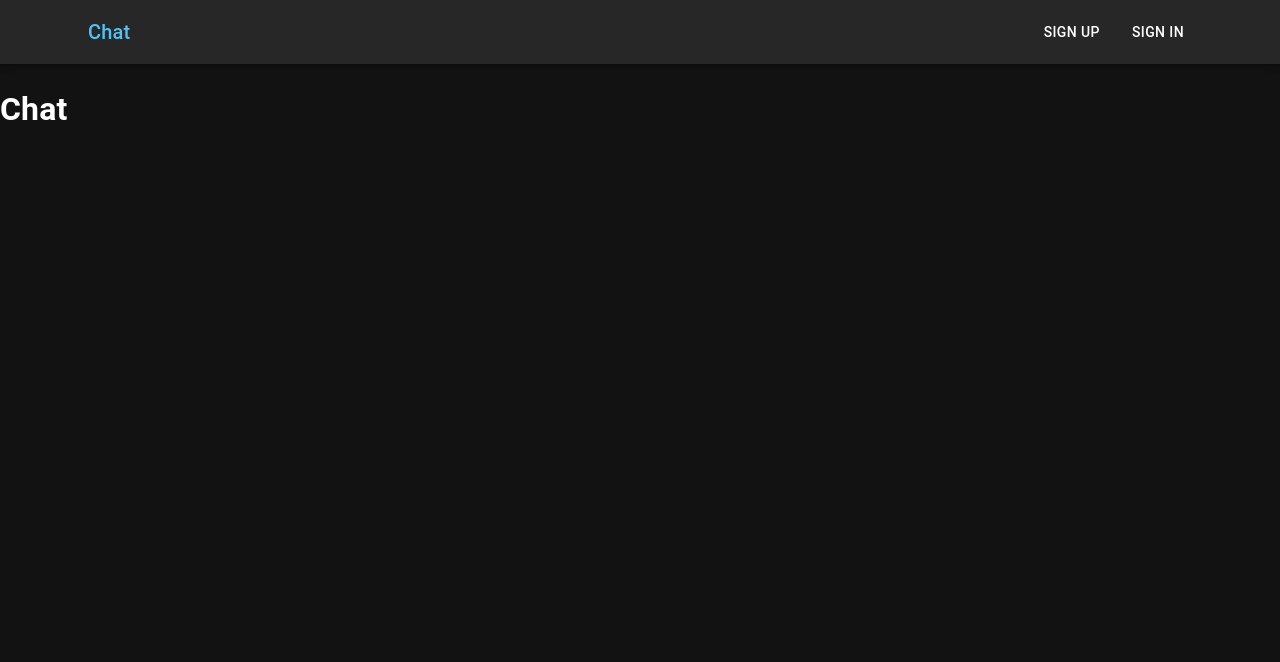
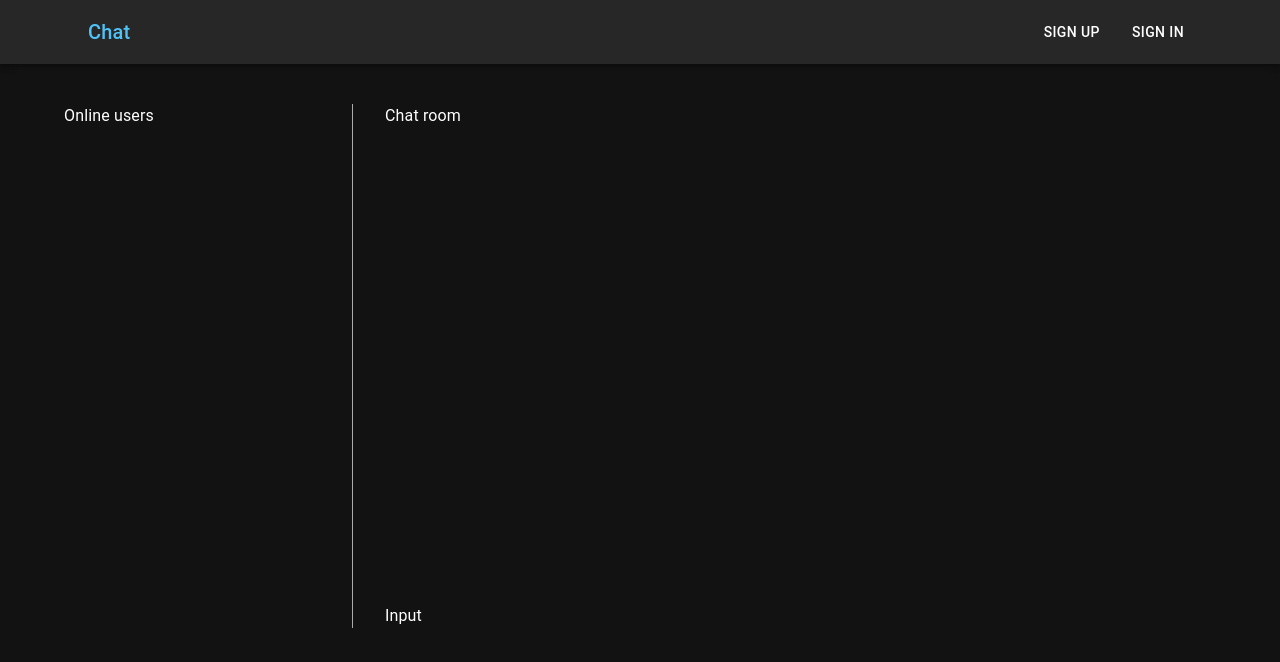
Before and after one commit to arnasir505/homework92, a React (Vite) app in the folder frontend/: page / in a window 1280 px wide. Shown: the top 662 px of the page. Built offline with nearby package versions, Linux system fonts and the light colour scheme; no server answers.

Commit message:
Create chat skeleton

```diff
--- a/frontend/src/App.tsx
+++ b/frontend/src/App.tsx
@@ -3,6 +3,7 @@ import Appbar from './components/Appbar/Appbar';
 import Register from './containers/Register/Register';
 import Login from './containers/Login/Login';
 import { Typography } from '@mui/material';
+import Chat from './containers/Chat/Chat';
 
 const App = () => {
   return (
@@ -12,7 +13,7 @@ const App = () => {
       </header>
       <main>
         <Routes>
-          <Route path='/' element={<h1>Chat</h1>} />
+          <Route path='/' element={<Chat />} />
           <Route path='/register' element={<Register />} />
           <Route path='/login' element={<Login />} />
           <Route
--- a/frontend/src/components/Appbar/UserMenu.tsx
+++ b/frontend/src/components/Appbar/UserMenu.tsx
@@ -2,7 +2,7 @@ import React, { useState } from 'react';
 import { User } from '../../types';
 import { useAppDispatch, useAppSelector } from '../../app/hooks';
 import { selectLogoutLoading } from '../../store/users/usersSlice';
-import { logout } from '../../store/users/usersThunk';
+import { logout } from '../../store/users/usersThunks';
 import {
   Avatar,
   Button,
--- a/frontend/src/constants.ts
+++ b/frontend/src/constants.ts
@@ -1,4 +1,5 @@
 export const apiUrl = 'http://localhost:8000';
+export const wsApiUrl = 'ws://localhost:8000/chat';
 export const GOOGLE_CLIENT_ID = import.meta.env[
   'VITE_GOOGLE_CLIENT_ID'
 ] as string;
--- /dev/null
+++ b/frontend/src/containers/Chat/Chat.tsx
@@ -0,0 +1,36 @@
+import { Container, Grid } from '@mui/material';
+import React, { useEffect, useRef, useState } from 'react';
+import { wsApiUrl } from '../../constants';
+
+const Chat: React.FC = () => {
+  const [messageText, setMessageText] = useState('');
+  const ws = useRef<WebSocket | null>(null);
+
+  useEffect(() => {
+    ws.current = new WebSocket(wsApiUrl);
+  }, []);
+
+  return (
+    <Container>
+      <Grid container sx={{ py: 5 }}>
+        <Grid item xs={12} sm={3}>
+          Online users
+        </Grid>
+        <Grid
+          item
+          xs={12}
+          sm={9}
+          container
+          sx={{ flexDirection: 'column', borderLeft: '1px solid #aaa', pl: 4 }}
+        >
+          <Grid item sx={{ height: '500px' }}>
+            Chat room
+          </Grid>
+          <Grid item>Input</Grid>
+        </Grid>
+      </Grid>
+    </Container>
+  );
+};
+
+export default Chat;
--- a/frontend/src/containers/Login/Login.tsx
+++ b/frontend/src/containers/Login/Login.tsx
@@ -6,7 +6,7 @@ import {
   selectLoginError,
   selectLoginLoading,
 } from '../../store/users/usersSlice';
-import { login, loginWithGoogle } from '../../store/users/usersThunk';
+import { login, loginWithGoogle } from '../../store/users/usersThunks';
 import LockOpenIcon from '@mui/icons-material/LockOpen';
 import { LoadingButton } from '@mui/lab';
 import {
--- a/frontend/src/containers/Register/Register.tsx
+++ b/frontend/src/containers/Register/Register.tsx
@@ -4,7 +4,7 @@ import {
   selectRegisterError,
   selectRegisterLoading,
 } from '../../store/users/usersSlice';
-import { register } from '../../store/users/usersThunk';
+import { register } from '../../store/users/usersThunks';
 import LockOutlinedIcon from '@mui/icons-material/LockOutlined';
 import { LoadingButton } from '@mui/lab';
 import {
@@ -34,8 +34,7 @@ const Register = () => {
   const error = useAppSelector(selectRegisterError);
   const loading = useAppSelector(selectRegisterLoading);
   const navigate = useNavigate();
-  const { email, displayName, password } =
-    useAppSelector(selectRegisterState);
+  const { email, displayName, password } = useAppSelector(selectRegisterState);
 
   const fileInputChangeHandler = (e: React.ChangeEvent<HTMLInputElement>) => {
     const { files } = e.target;
--- a/frontend/src/store/users/usersSlice.ts
+++ b/frontend/src/store/users/usersSlice.ts
@@ -1,7 +1,7 @@
 import { GlobalError, User, ValidationError } from '../../types';
 import { createSlice } from '@reduxjs/toolkit';
 import { RootState } from '../../app/store';
-import { login, loginWithGoogle, logout, register } from './usersThunk';
+import { login, loginWithGoogle, logout, register } from './usersThunks';
 
 interface UsersState {
   user: User | null;
```
Also changed, not shown: frontend/src/store/users/usersThunks.ts (renamed from frontend/src/store/users/usersThunk.ts).
